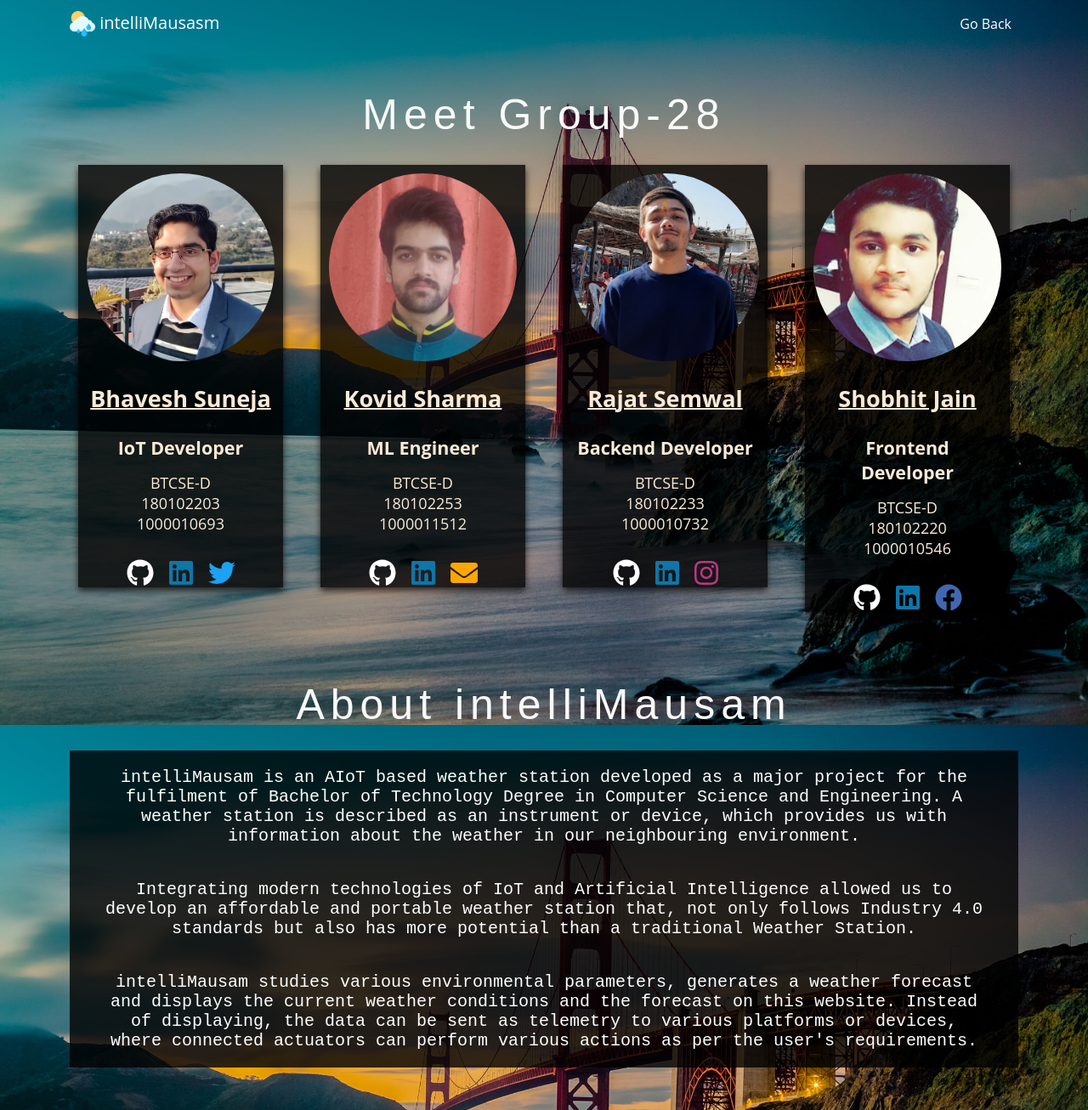
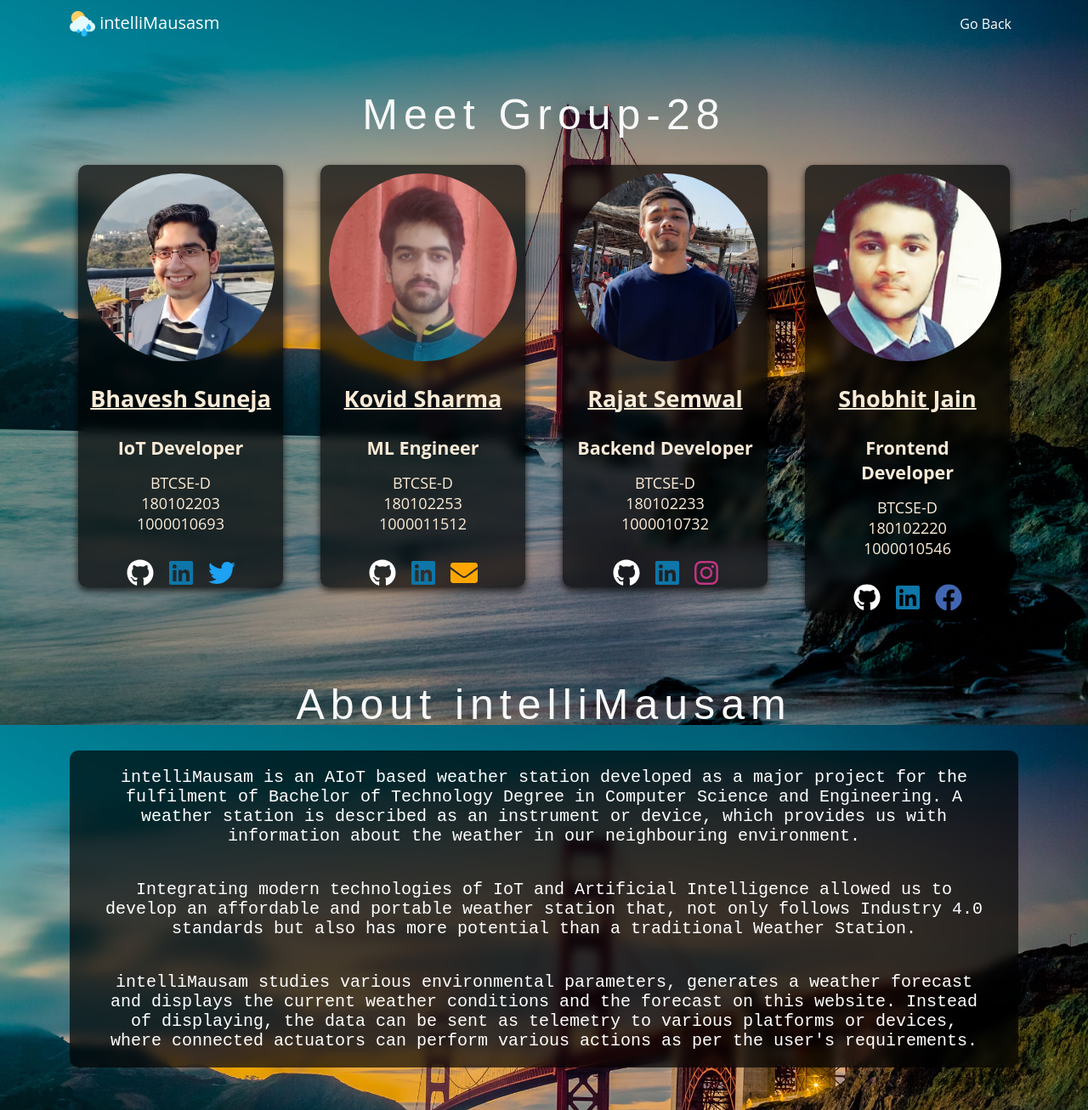
Before and after one commit to kovid112m/intelliMausam, a React (Create React App) app in the folder Front End/: page /about in a window 1280 px wide. Shown: the whole page at 85% size. Built offline with nearby package versions, Linux system fonts and the light colour scheme; the HTML template or start-up script is replaced by a standard one.

Commit message:
Blur effect

```diff
--- a/Front End/src/App.css
+++ b/Front End/src/App.css
@@ -6,6 +6,12 @@
 --*/
 
 /*-- Reset Code --*/
+
+:root{
+  --bg:rgba(0, 0, 0, 0.68);
+  --rad: 10px;
+  --blur: blur(6px);
+}
 
 html,
 body,
@@ -227,7 +233,9 @@ h1 {
   width: 65%;
   height: 80vh;
   margin: 50px auto;
-  background-color: rgba(0, 0, 0, 0.73);
+  background-color: var(--bg);
+  backdrop-filter: var(--blur);
+  border-radius: var(--rad);
 }
 
 .city {
@@ -235,6 +243,7 @@ h1 {
   height: 100%;
   float: left;
   background: url("./Images/city.jpg");
+  border-radius: var(--rad);
   background-repeat: no-repeat;
   background-size: cover;
   -webkit-background-size: cover;
@@ -396,7 +405,7 @@ div#txt {
 }
 
 .project-about{
-  background-color: rgba(0, 0, 0, 0.79);
+  background-color: var(--bg);
   height: 400px;
   margin-bottom: 50px;
   margin-top: 25px;
@@ -408,11 +417,13 @@ div#txt {
   justify-content: center;
   float: left;
   color:antiquewhite;
-  background-color: rgba(0, 0, 0, 0.79);
+  background-color: var(--bg);
   box-shadow: 0 4px 8px 0 rgba(0,0,0,0.75);
   margin: 30px 10px ;
   height: fit-content;
   width: fit-content;
+  border-radius: var(--rad);
+  backdrop-filter: var(--blur);
 }
 
 .member a{
@@ -461,6 +472,8 @@ div#txt {
   font-size: 20px;
   font-family:'Courier New', Courier, monospace;
   color: white;
+  border-radius: var(--rad);
+  backdrop-filter: var(--blur);
 
 }
 
@@ -683,7 +696,9 @@ div#txt {
     display: none;
   }
   .today-weather {
-    background-color: rgba(0, 0, 0, 0.73);
+    background-color: var(--bg);
+    border-radius: var(--rad);
+    backdrop-filter: var(--blur);
     margin-top: 22px;
     padding: 25px 0px;
   }
```
Also changed, not shown: 1 other file (tests, documents, lock files or other folders).
